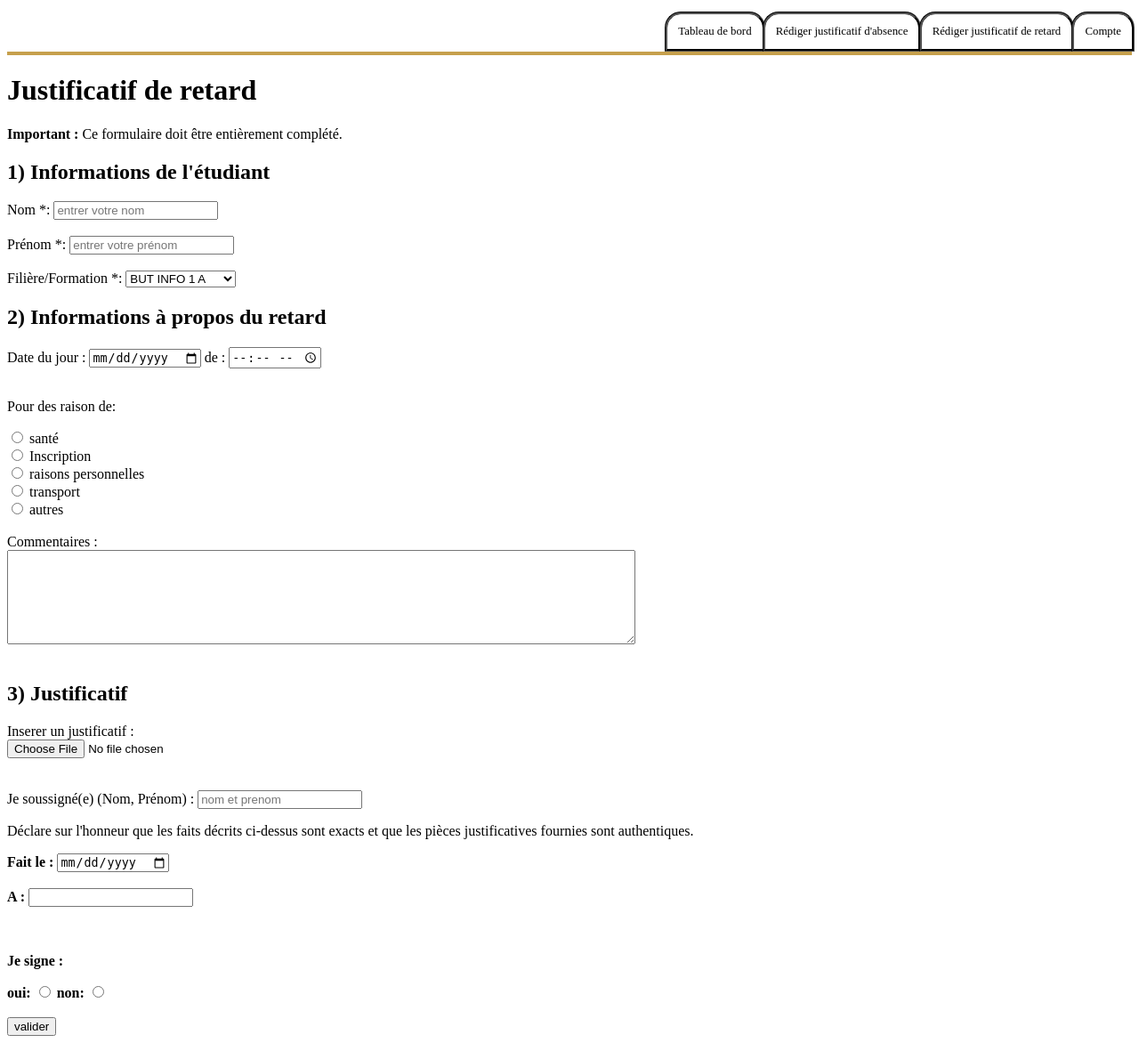
After one commit to crysis421/Systeme-de-Gestion-des-Absences-pour-le-BUT-informatique, a PHP site: page /formulaireRetard.php in a window 1280 px wide. The commit adds this page. Shown: the part 309-1499 px from the top of the page at 89% size. Run offline with PHP 8.4, Linux system fonts and the light colour scheme.

Commit message:
j'ai créer le formulaire de retard avec le menu horizontale ainsi que sur le formlaire d'absence

```diff
--- /dev/null
+++ b/Code/Vue/formulaireRetard.php
@@ -0,0 +1,111 @@
+<?php
+require 'menuHorizontal.html'
+
+?>
+
+<!DOCTYPE html>
+<html lang="en">
+<head>
+    <meta charset="UTF-8">
+    <title>FormulaireRetard</title>
+</head>
+<body>
+<h1>Justificatif de retard </h1>
+
+<p><b>Important : </b> Ce formulaire doit être entièrement complété.</p>
+<form action="" method="post">
+    <div id="infos">
+        <h2>1) Informations de l'étudiant </h2>
+        <label for="nom">Nom *: </label>
+        <input type="text" id="nom" name="nom" placeholder="entrer votre nom"><br>
+        <br>
+
+        <label for="prenom">Prénom *: </label>
+        <input type="text" id="prenom" name="prenom" placeholder="entrer votre prénom"><br>
+        <br>
+
+        <label for="filiere">Filière/Formation *: </label>
+        <select id="filiere" name="filiere">
+            <option value="BUT1INFOA" >BUT INFO 1 A</option>
+            <option value="BUT1INFOB">BUT INFO 1 B</option>
+            <option value="BUT1INFOC">BUT INFO 1 C</option>
+            <option value="BUT2INFOFIA" >BUT INFO 2 FI A</option>
+            <option value="BUT2INFOFIB">BUT INFO 2 FI B</option>
+            <option value="BUT2INFOFA">BUT INFO 2 FA</option>
+            <option value="BUT3INFOFI">BUT 3 INFO FI</option>
+            <option value="BUT3INFOFA">BUT 3 INFO FA</option>
+
+            <option value="BUT1INFOA" >BUT MP 1 </option>
+            <option value="BUT1INFOB">BUT MP 2 </option>
+            <option value="BUT1INFOC">BUT MP 3 </option>
+        </select><br>
+
+    </div>
+
+    <div id="inforetard">
+
+        <h2>2) Informations à propos du retard</h2>
+
+
+        <label for="dateretard"> Date du jour :</label>
+        <input type="date" id="dateretard" name="dateretard">
+
+        <label for="heurearrive"> de :</label>
+        <input type="time" id="heurearrive" name="heurearrive"><br>
+        <br>
+
+        <p>Pour des raison de:</p>
+        <input type="radio" id="sante" name="motif">
+        <label for="sante"> santé</label><br>
+
+        <input type="radio" id="inscriptions" name="motif">
+        <label for="inscriptions">Inscription</label><br>
+
+        <input type="radio" id="personnel" name="motif">
+        <label for="personnel">raisons personnelles</label><br>
+
+        <input type="radio" id="transport" name="motif">
+        <label for="transport">transport</label><br>
+
+        <input type="radio" id="autres" name="motif">
+        <label for="autres">autres</label><br>
+        <br>
+        <label for="preciserAutre">Commentaires :</label><br>
+        <textarea id="preciserAutre" style="width: 700px; height: 100px;"></textarea>
+        <br>
+        <br>
+
+        <h2>3) Justificatif </h2>
+        <label for="justificatif">Inserer un justificatif :</label><br>
+        <input type="file" id="justificatif" name="justificatif" accept=".pdf,image/*" />
+        <br>
+        <br>
+        <br>
+    </div>
+    <div id="signature">
+        <label for="nom3">Je soussigné(e) (Nom, Prénom) :</label>
+        <input type="text" id="nom3" name="nom3" placeholder="nom et prenom ">
+        <p> Déclare sur l'honneur que les faits décrits ci‑dessus sont exacts et que les pièces justificatives fournies sont authentiques.</p>
+
+        <label for="dateSignature"><b>Fait le : </b> </label>
+        <input type="date" id="dateSignature" name="dateSignature"><br>
+        <br>
+        <label for="lieuSignature"><b>A : </b> </label>
+        <input type="texte" id="lieuSignature" name="lieuSignature"><br>
+        <br>
+        <br>
+        <p><b>Je signe :</b></p>
+        <label for="oui"><b>oui:</b></label>
+        <input type="radio" id="oui" name="signer">
+        <label for="non"><b>non:</b></label>
+        <input type="radio" id="non" name="signer">
+        <br>
+        <br>
+        <input type="submit" value="valider">
+        <br>
+        <br>
+
+    </div>
+</form>
+</body>
+</html>
--- a/Code/Vue/menuHorizontal.html
+++ b/Code/Vue/menuHorizontal.html
@@ -11,8 +11,8 @@
 
 <ul>
     <a href="formulaireVT.php"><li>Tableau de bord</li></a>
-    <a href="formulaireVT.php"><li>Rédiger justificatif d'absence</li></a>
-    <a href="formulaireVT.php"><li>Rédiger justificatif de retard</li></a>
+    <a href="formulaireAbsence.php"><li>Rédiger justificatif d'absence</li></a>
+    <a href="formulaireRetard.php"><li>Rédiger justificatif de retard</li></a>
     <a href="formulaireVT.php"><li>Compte</li></a>
 </ul>
 
```
Also changed, not shown: Code/Vue/formulaireAbsence.php (renamed from Code/Vue/formulaireAbsence.html, +8 -4 lines).
